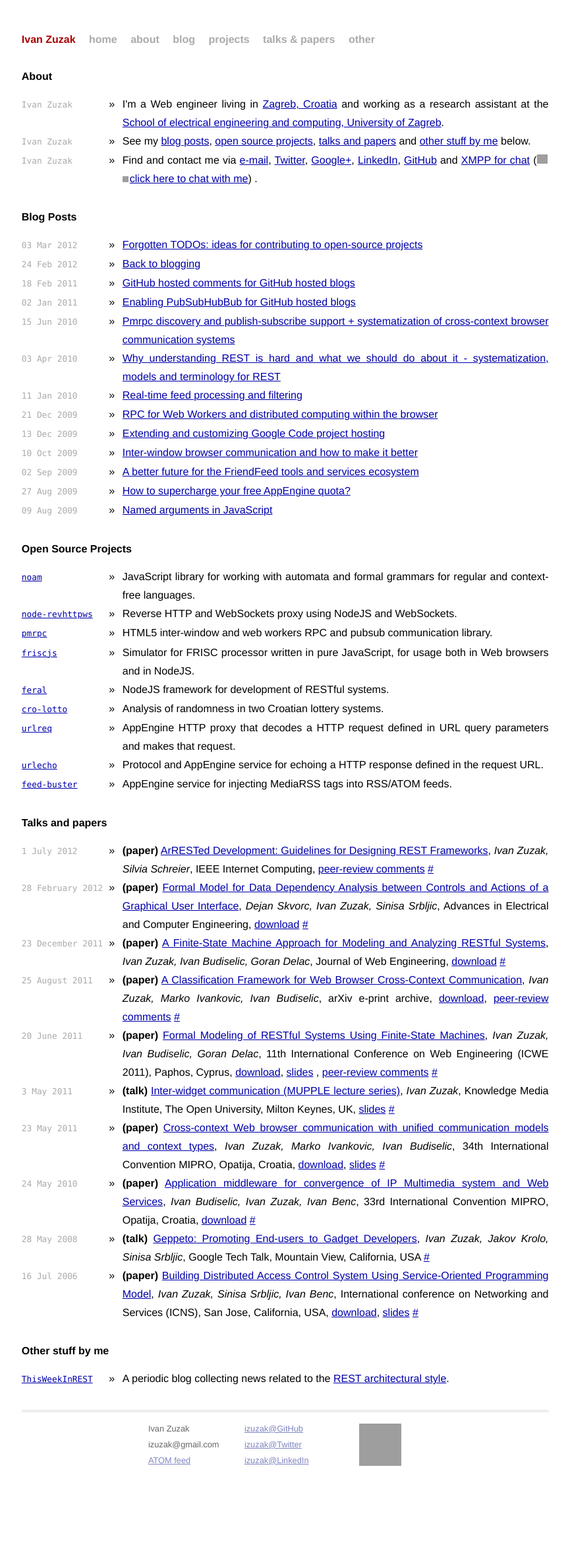
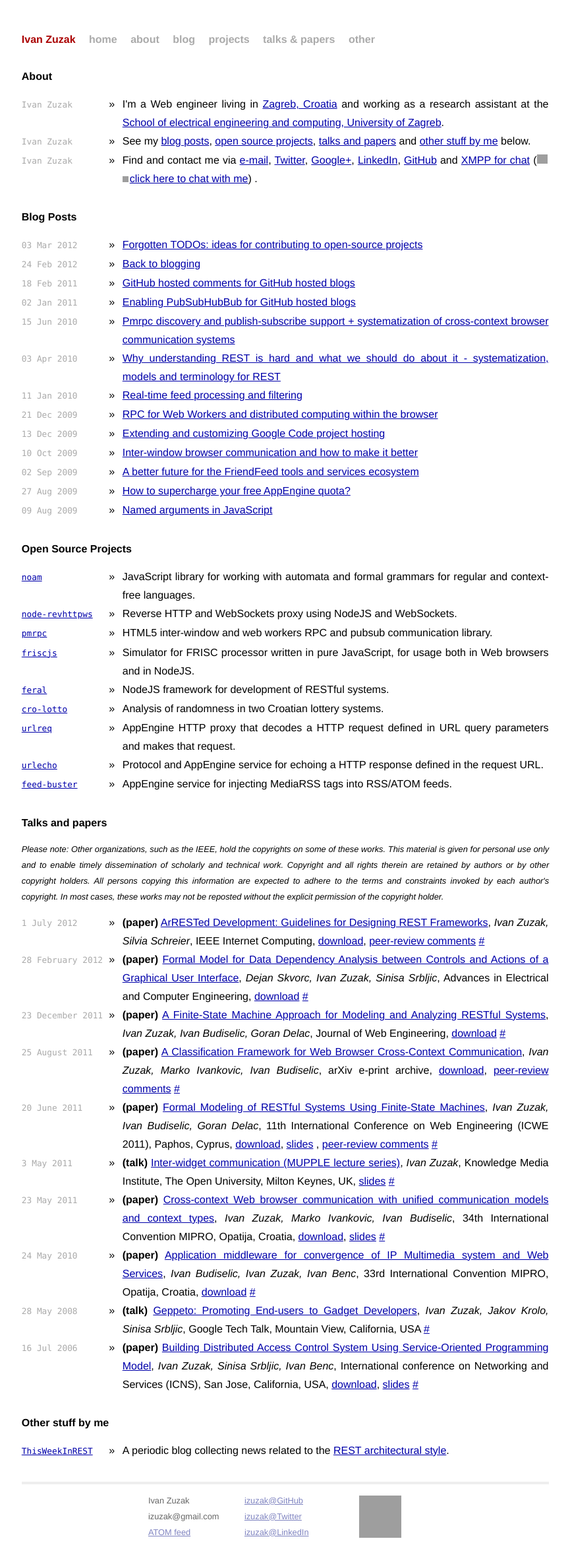
Before and after one commit to izuzak/izuzak.github.com, a Jekyll site: the page built from index.html, in a window 1280 px wide. Shown: the whole page at 66% size, without its empty margins (207-1072 px from the left). Built offline with Jekyll 4.4.1, drawn with Linux system fonts in a browser that asks for light colours; Markdown is read by kramdown in place of the engine named in the settings; comment, search, counter and statistics services are not loaded; before the commit the page ends 2238 px from its top, so only the background shows below that; grey boxes are pictures that could not be loaded.

Commit message:
add REST frameworks paper

```diff
--- a/css/screen.css
+++ b/css/screen.css
@@ -89,6 +89,11 @@
   ul.posts li .second {
     width: 40.4em;
     display: inline-block;
+  }
+
+  .notice {
+    font-style: italic;
+    font-size: 80%;
   }
 
 /*****************************************************************************/
--- a/index.html
+++ b/index.html
@@ -175,6 +176,9 @@
 
   <a name="talks"></a>
   <h1>Talks and papers</h1>
+  <p class="notice">
+    Please note: Other organizations, such as the IEEE, hold the copyrights on some of these works. This material is given for personal use only and to enable timely dissemination of scholarly and technical work. Copyright and all rights therein are retained by authors or by other copyright holders. All persons copying this information are expected to adhere to the terms and constraints invoked by each author's copyright. In most cases, these works may not be reposted without the explicit permission of the copyright holder.
+  </p>
   <ul class="posts">
     {% for talk in page.talks %}
       <li id="talk{{forloop.rindex}}">
```
Also changed, not shown: other parts of index.html (+1 -0 lines), 1 other file.
